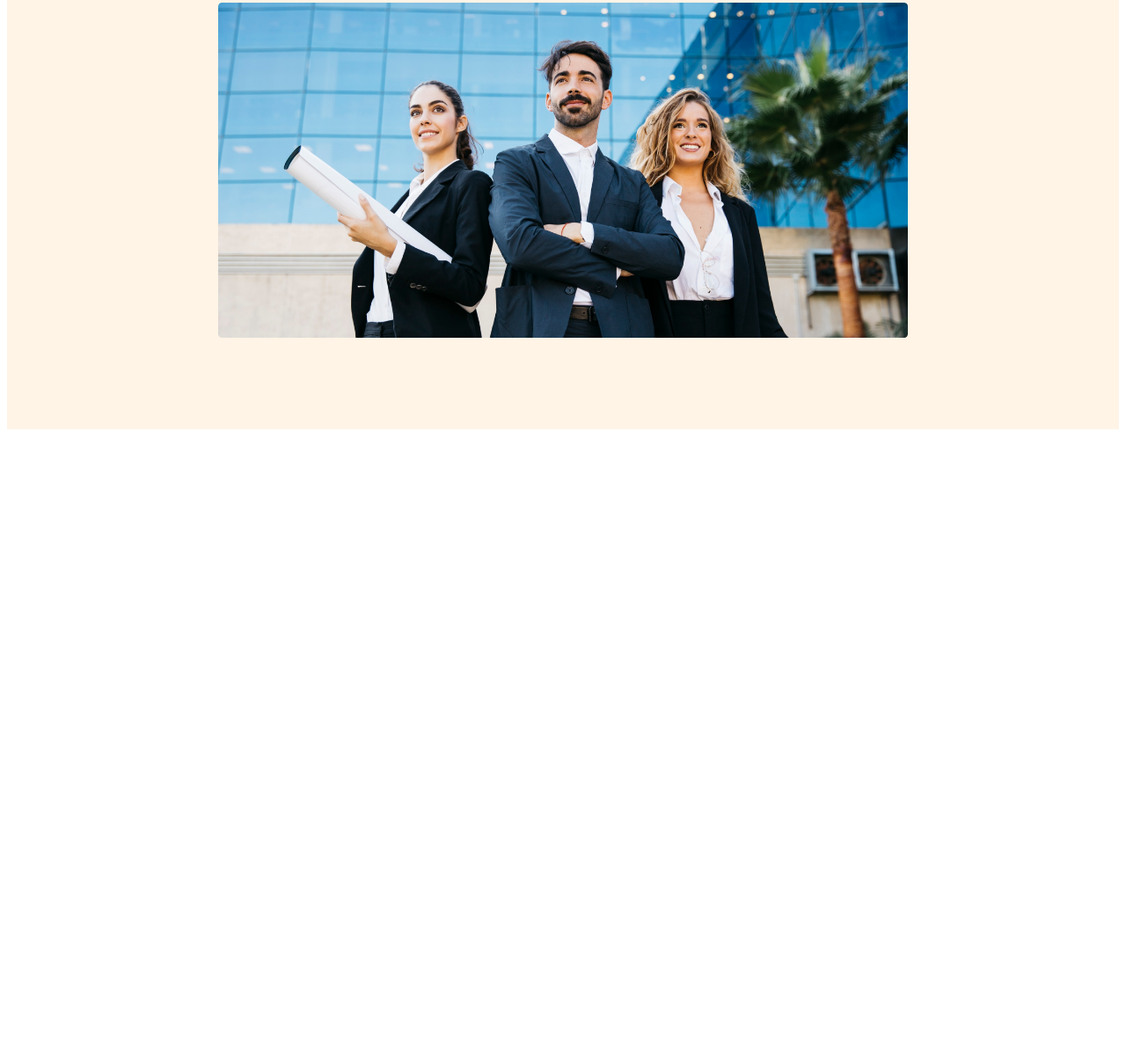
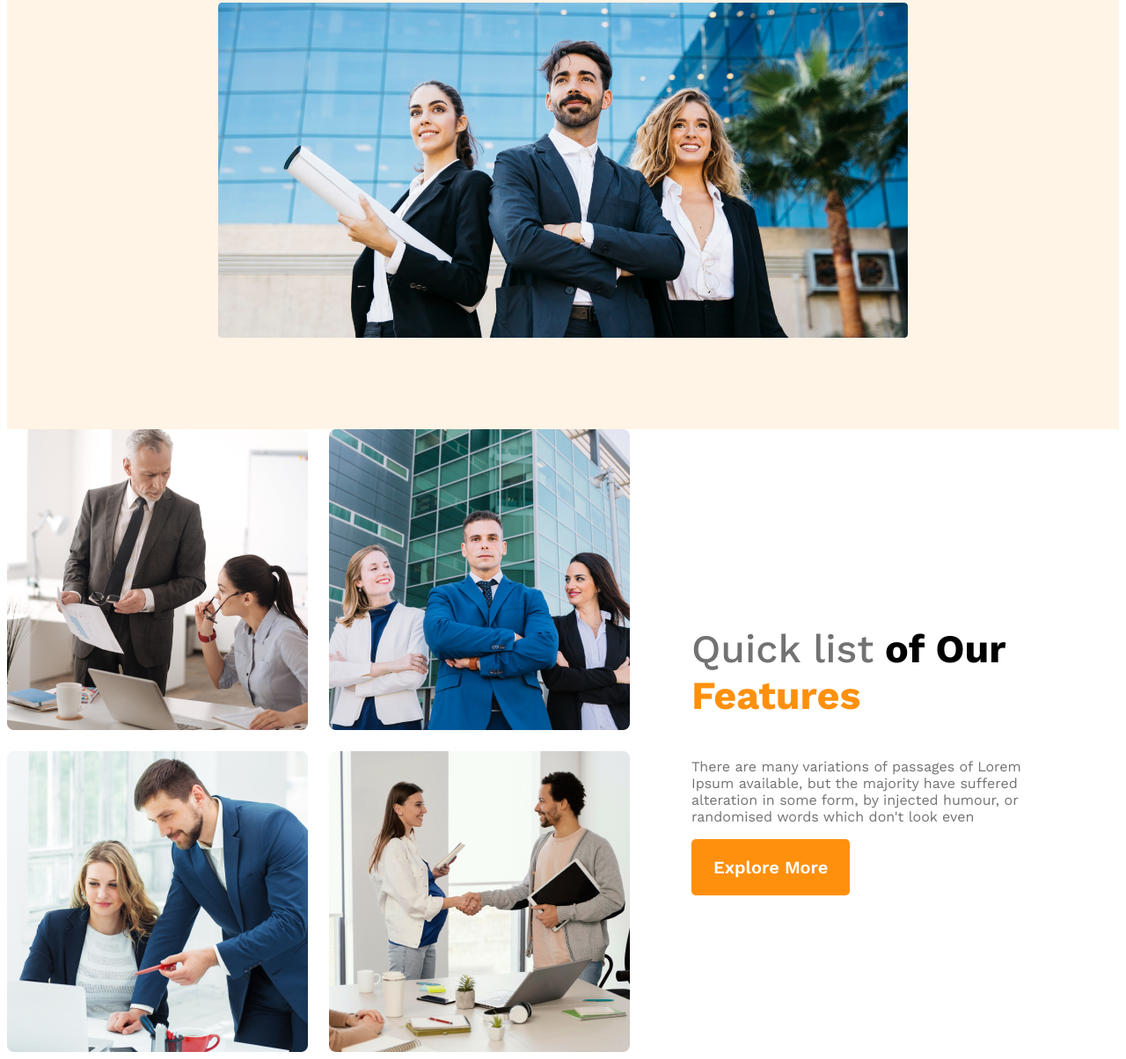
Before and after one commit to Rafiul23/g3-architects, a plain HTML site: page index.html in a window 1280 px wide. Shown: the part 633-1837 px from the top of the page at 88% size. Before the commit the page ends 1129 px from the top, so only its background shows below. Drawn offline with nearby package versions, Linux system fonts and the light colour scheme.

Commit message:
added featured section

```diff
--- a/index.html
+++ b/index.html
@@ -15,7 +15,7 @@
     <link rel="stylesheet" href="style.css">
 </head>
 <body>
-
+    <!-- header starts here -->
     <header>
         <nav>
             <h3 class="nav-title">G3 Architects</h3>
@@ -46,8 +46,29 @@
             <img src="./images/banner.png" alt="" class="banner-img">
         </div>
     </header>
+    <!-- header ends here -->
 
     <main>
+        <!-- team section starts here -->
+
+        <section class="teams-container">
+
+
+            <div class="teams-img-container">
+
+                <img src="./images/team1.png" alt="img">
+                <img src="./images/team2.png" alt="img">
+                <img src="./images/team3.png" alt="img">
+                <img src="./images/team4.png" alt="img">
+            </div>
+
+            <div class="teams-content">
+                <h3 class="teams-title"><span class="quick-list">Quick list</span> <span>of Our</span> <span class="text-feature">Features</span> </h3>
+                <p class="teams-description">There are many variations of passages of Lorem Ipsum available, but the majority have suffered alteration in some form, by injected humour, or randomised words which don't look even</p>
+                <button class="btn-primary">Explore More</button>
+            </div>
+        </section>
+        <!-- teeam section ends here -->
 
 
 
--- a/style.css
+++ b/style.css
@@ -65,6 +65,42 @@ nav li a {
 }
 /* banner ends here */
 /* header ends here */
+/* main starts here */
+main{
+    max-width: 1440px;
+    margin: 0 auto;
+}
+.teams-container{
+    display: flex;
+    align-items: center;
+}
+.teams-img-container{
+    display: grid;
+    grid-template-columns: repeat(2, 1fr);
+    gap: 1.5rem;
+}
+.teams-content{
+    padding-left: 70px;
+    padding-right: 70px;
+}
+.teams-title{
+    font-size: 2.8rem;
+}
+.teams-title .quick-list{
+    color: #727272;
+    font-weight: 500;
+}
+.teams-title .text-feature{
+    color: #FF900E;
+    font-weight: 700;
+}
+.teams-description{
+    color: #727272;
+    font-size: 1rem;
+    font-weight: 400;
+
+}
+/* main ends here */
 /* responsiveness starts here */
 /* mobile devices */
 @media screen and (max-width: 576px) {
```
